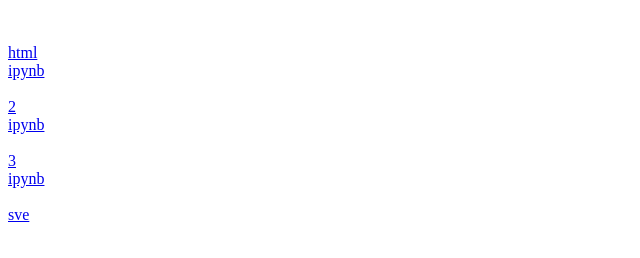
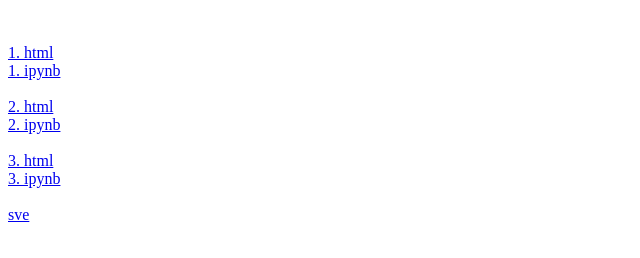
Before and after one commit to SynchronicSolutions/SynchronicSolutions.github.io, a plain HTML site: page index.html in a window 1280 px wide. Shown: the whole page, without its empty margins (0-640 px from the left). Drawn offline with Linux system fonts and the light colour scheme.

Commit message:
Update index.html

```diff
--- a/index.html
+++ b/index.html
@@ -1,18 +1,18 @@
 <br />
 <br />
-<a href="1.html">html</a>
+<a href="1.html">1. html</a>
 <br />
-<a href="https://drive.google.com/open?id=1KQCSQ82EFr1J4l9pLG_FvJ8Lpijzm6-V">ipynb</a>
+<a href="https://drive.google.com/open?id=1KQCSQ82EFr1J4l9pLG_FvJ8Lpijzm6-V">1. ipynb</a>
 <br />
 <br />
-<a href="2.html">2</a>
+<a href="2.html">2. html</a>
 <br />
-<a href="https://drive.google.com/open?id=1ViW0FGwJc3bYdDbLv2sZkoAp7DaxRh4q">ipynb</a>
+<a href="https://drive.google.com/open?id=1ViW0FGwJc3bYdDbLv2sZkoAp7DaxRh4q">2. ipynb</a>
 <br />
 <br />
-<a href="3.html">3</a>
+<a href="3.html">3. html</a>
 <br />
-<a href="https://drive.google.com/open?id=1-xXYjRhg6vREi7zKR-4oRF_oMh-XaynG">ipynb</a>
+<a href="https://drive.google.com/open?id=1-xXYjRhg6vREi7zKR-4oRF_oMh-XaynG">3. ipynb</a>
 <br />
 <br />
 <a href="https://drive.google.com/open?id=1OviZtY5lxNUHpVzgSI8OQwZIMdh2eDuT">sve</a>
```
